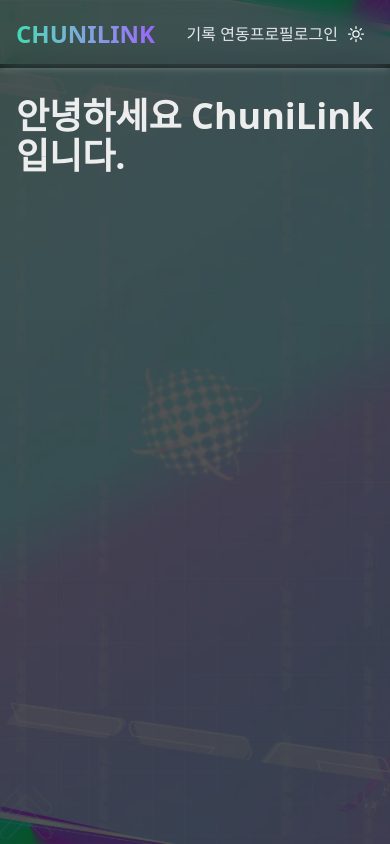
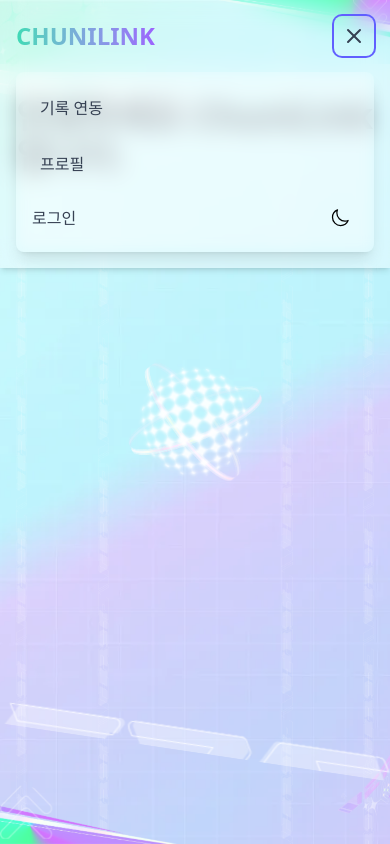
Before and after one commit to soy0ka/chunilink, a Next.js app: page / in a window 390 px wide. Both pictures are taken after a click on the button 356 px from the left and 34 px from the top of the page. Shown: the top 844 px of the page. Built offline with nearby package versions, Linux system fonts and the light colour scheme; no server answers.

Commit message:
fix: pass session prop to Nabar component for session management

```diff
--- a/src/app/layout.tsx
+++ b/src/app/layout.tsx
@@ -35,7 +35,7 @@
 				className={`${geistSans.variable} ${geistMono.variable} dark:bg-background flex min-h-screen flex-col bg-white antialiased`}
 			>
 				<SessionProvider session={session}>
-					<Nabar />
+					<Nabar session={session} />
 					<VerseBackground>
 						<div className="z-1 mt-16 flex-grow overflow-auto">{children}</div>
 					</VerseBackground>
--- a/src/components/shared/Nabar.tsx
+++ b/src/components/shared/Nabar.tsx
@@ -1,22 +1,32 @@
-import { getServerAuthSession } from '@/library/auth'
+'use client'
+
+import { Menu, X } from 'lucide-react'
+import { Session } from 'next-auth'
 import NextLink from 'next/link'
+import { useState } from 'react'
 import AuthButtons from './AuthButtons'
 import ThemeToggle from './ThemeToggle'
 
-export default async function Nabar() {
-	// 서버 컴포넌트에서 세션 상태 확인
-	const session = await getServerAuthSession()
+// 세션을 프로퍼티로 받도록 컴포넌트 구조 변경
+export default function NavbarContent({ session }: { session: Session | null }) {
+	const [isOpen, setIsOpen] = useState(false)
 	const isLoggedIn = !!session?.user
 
+	const toggleMenu = () => {
+		setIsOpen(!isOpen)
+	}
+
 	return (
-		<header className="z-1 dark:bg-background/70 fixed top-0 w-full bg-white/40 p-4 shadow-md backdrop-blur-md dark:shadow-white/10">
-			<nav className="mx-auto flex max-w-7xl items-center justify-between">
+		<header className="dark:bg-background/70 fixed top-0 z-20 w-full bg-white/40 p-4 shadow-md backdrop-blur-md dark:shadow-white/10">
+			<nav className="flex max-w-7xl items-center justify-between">
 				<NextLink href="/" className="flex items-center gap-2">
 					<div className="from-chuni-mint-700 to-chuni-violet-500 bg-gradient-to-r bg-clip-text text-2xl font-bold text-transparent">
 						CHUNILINK
 					</div>
 				</NextLink>
-				<div className="flex items-center md:gap-6">
+
+				{/* 데스크톱 메뉴 */}
+				<div className="hidden items-center gap-6 md:flex">
 					<NextLink
 						href="/upload"
 						className="text-gray-700 transition hover:text-indigo-600 dark:text-gray-200 dark:hover:text-indigo-400"
@@ -32,7 +42,45 @@
 					<AuthButtons isLoggedIn={isLoggedIn} />
 					<ThemeToggle />
 				</div>
+
+				{/* 모바일 햄버거 메뉴 버튼 */}
+				<button
+					onClick={toggleMenu}
+					className="rounded-lg p-2 focus:outline-none focus:ring-2 focus:ring-indigo-500 md:hidden"
+				>
+					{isOpen ? (
+						<X className="h-6 w-6 text-gray-700 dark:text-gray-200" />
+					) : (
+						<Menu className="h-6 w-6 text-gray-700 dark:text-gray-200" />
+					)}
+				</button>
 			</nav>
+
+			{/* 모바일 메뉴 (드롭다운) */}
+			{isOpen && (
+				<div className="mt-4 rounded-lg p-4 shadow-lg backdrop-blur-sm md:hidden">
+					<div className="flex flex-col space-y-4">
+						<NextLink
+							href="/upload"
+							className="rounded px-2 py-2 text-gray-700 transition hover:text-indigo-600 dark:text-gray-200 dark:hover:text-indigo-400"
+							onClick={() => setIsOpen(false)}
+						>
+							기록 연동
+						</NextLink>
+						<NextLink
+							href="/profile/@me"
+							className="rounded px-2 py-2 text-gray-700 transition hover:text-indigo-600 dark:text-gray-200 dark:hover:text-indigo-400"
+							onClick={() => setIsOpen(false)}
+						>
+							프로필
+						</NextLink>
+						<div className="flex items-center justify-between">
+							<AuthButtons isLoggedIn={isLoggedIn} />
+							<ThemeToggle />
+						</div>
+					</div>
+				</div>
+			)}
 		</header>
 	)
 }
```
